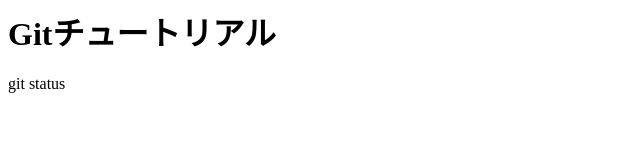
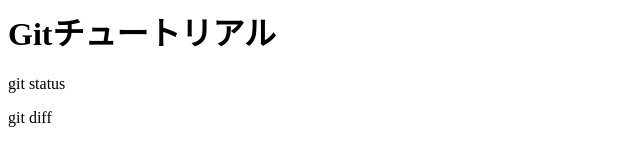
Before and after one commit to t-arata/git_turorial, a plain HTML site: page index.html in a window 1280 px wide. Shown: the full height of the page, 0-640 px from the left. Drawn offline with Linux system fonts and the light colour scheme.

Commit message:
git diffを追記

```diff
--- a/index.html
+++ b/index.html
@@ -1,2 +1,3 @@
 <h1>Gitチュートリアル</h1>
 <p> git status</h1>
+<p> git diff</h1>
```
